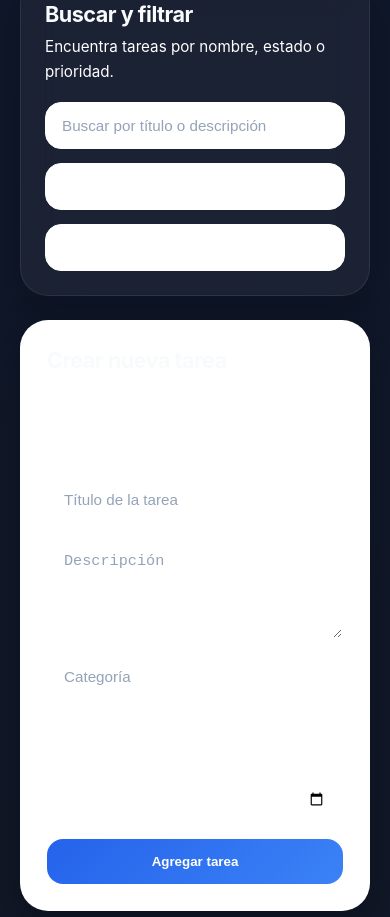
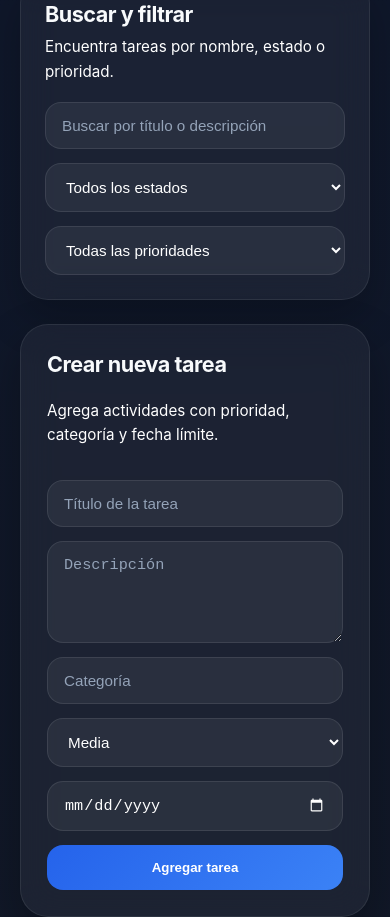
Before and after one commit to MrFredby/mi-app, a React (Vite) app: page / in a window 390 px wide. Shown: the part 862-1779 px from the top of the page. Built offline with nearby package versions, Linux system fonts and the light colour scheme; no server answers.

Commit message:
Cambie de color de seleccion en la pagina rutaexpress

```diff
--- a/src/index.css
+++ b/src/index.css
@@ -1,33 +1,35 @@
 * {
   box-sizing: border-box;
   margin: 0;
-    padding: 0
+  padding: 0;
 }
 
 body {
+  min-height: 100vh;
+  font-family: -apple-system, BlinkMacSystemFont, "Segoe UI", sans-serif;
   color: #f8fafc;
-    background: radial-gradient(circle at 0 0,#3b82f629,#0000 28%),radial-gradient(circle at 100% 0,#7cc0ff14,#0000 20%),linear-gradient(#081120,#0f172a 45%,#111827 100%);
-    min-height: 100vh;
-    font-family: -apple-system,BlinkMacSystemFont,Segoe UI,sans-serif
+  background: radial-gradient(circle at 0 0, #3b82f629, transparent 28%),
+              radial-gradient(circle at 100% 0, #7cc0ff14, transparent 20%),
+              linear-gradient(#081120, #0f172a 45%, #111827 100%);
 }
 
 #root {
-    min-height: 100vh
+  min-height: 100vh;
 }
 
 .app-container {
   min-height: 100vh;
-    padding: 42px 20px
+  padding: 42px 20px;
 }
 
 .app-wrapper {
   max-width: 1240px;
-    margin: 0 auto
+  margin: 0 auto;
 }
 
 .app-header {
   text-align: center;
-    margin-bottom: 34px
+  margin-bottom: 34px;
 }
 
 .app-badge {
@@ -37,16 +39,16 @@ body {
   border-radius: 999px;
   margin-bottom: 16px;
   padding: 10px 16px;
-    font-size: .9rem;
+  font-size: 0.9rem;
   font-weight: 600;
-    display: inline-block
+  display: inline-block;
 }
 
 .app-header h1 {
   letter-spacing: -1.8px;
   margin-bottom: 12px;
-    font-size: clamp(2.6rem,5vw,4rem);
-    line-height: 1
+  font-size: clamp(2.6rem, 5vw, 4rem);
+  line-height: 1;
 }
 
 .app-header p {
@@ -54,196 +56,179 @@ body {
   max-width: 760px;
   margin: 0 auto;
   font-size: 1.04rem;
-    line-height: 1.7
+  line-height: 1.7;
 }
 
 .stats-grid {
-    grid-template-columns: repeat(4,1fr);
+  display: grid;
+  grid-template-columns: repeat(4, 1fr);
   gap: 18px;
   margin-bottom: 30px;
-    display: grid
 }
 
 .stat-card {
   text-align: left;
+  backdrop-filter: blur(18px);
   -webkit-backdrop-filter: blur(18px);
-    backdrop-filter: blur(18px);
   border: 1px solid #ffffff17;
   border-radius: 24px;
   padding: 24px;
-    transition: transform .3s,box-shadow .3s;
+  transition: transform 0.3s, box-shadow 0.3s;
   position: relative;
   overflow: hidden;
-    box-shadow: 0 18px 40px #00000038
+  box-shadow: 0 18px 40px #00000038;
 }
 
 .stat-card:hover {
   transform: translateY(-6px);
-    box-shadow: 0 24px 46px #00000047
+  box-shadow: 0 24px 46px #00000047;
 }
 
 .stat-card-total {
-    background: linear-gradient(135deg,#2563eb2e,#ffffff0a)
+  background: linear-gradient(135deg, #2563eb2e, #ffffff0a);
 }
 
 .stat-card-pending {
-    background: linear-gradient(135deg,#94a3b833,#ffffff0a)
+  background: linear-gradient(135deg, #94a3b833, #ffffff0a);
 }
 
 .stat-card-progress {
-    background: linear-gradient(135deg,#3b82f633,#ffffff0a)
+  background: linear-gradient(135deg, #3b82f633, #ffffff0a);
 }
 
 .stat-card-completed {
-    background: linear-gradient(135deg,#10b98133,#ffffff0a)
+  background: linear-gradient(135deg, #10b98133, #ffffff0a);
 }
 
 .stat-label {
   color: #cbd5e1;
   margin-bottom: 16px;
-    font-size: .92rem;
+  font-size: 0.92rem;
   font-weight: 600;
-    display: inline-block
+  display: inline-block;
 }
 
 .stat-card p {
   color: #fff;
   font-size: 2.2rem;
   font-weight: 700;
-    line-height: 1
+  line-height: 1;
 }
 
 .filter-bar {
+  backdrop-filter: blur(18px);
   -webkit-backdrop-filter: blur(18px);
-    backdrop-filter: blur(18px);
   background: #ffffff0d;
   border: 1px solid #ffffff14;
   border-radius: 28px;
   margin-bottom: 24px;
   padding: 24px;
-    box-shadow: 0 18px 44px #00000038
+  box-shadow: 0 18px 44px #00000038;
 }
 
 .filter-controls {
+  display: grid;
   grid-template-columns: 1.4fr 1fr 1fr;
   gap: 14px;
-    display: grid
 }
 
 .filter-controls input,
-.filter-controls select {
+.filter-controls select,
+.task-form input,
+.task-form textarea,
+.task-form select {
+  width: 100%;
+  padding: 14px 16px;
+  font-size: 0.95rem;
   color: #ffffff;
-    background: #ffffff;
-    border: 1px solid #ffffff;
+  background: #ffffff0f;
+  border: 1px solid #ffffff17;
   border-radius: 16px;
   outline: none;
-    width: 100%;
-    padding: 14px 16px;
-    font-size: .95rem;
-    appearance: none;
-    -webkit-appearance: none;
-    -moz-appearance: none;
 }
 
-/* AQUÍ ESTÁ EL ARREGLO IMPORTANTE */
-.filter-controls select option {
-    background: #0f172a;
-    color: #f8fafc;
+.filter-controls input::placeholder,
+.task-form input::placeholder,
+.task-form textarea::placeholder {
+  color: #94a3b8;
 }
 
-.filter-controls input::placeholder {
-    color: #94a3b8
+.filter-controls select option,
+.task-form select option {
+  background: #0f172a;
+  color: #ffffff;
+}
+
+.task-form input[type="date"] {
+  color: #ffffff;
+}
+
+.task-form input[type="date"]::-webkit-calendar-picker-indicator {
+  filter: invert(1);
 }
 
 .app-grid {
+  display: grid;
   grid-template-columns: 380px 1fr;
   align-items: start;
   gap: 24px;
-    display: grid
 }
 
 .task-form,
 .task-list {
+  backdrop-filter: blur(18px);
   -webkit-backdrop-filter: blur(18px);
-    backdrop-filter: blur(18px);
-    background: #ffffff;
+  background: #ffffff0d;
   border: 1px solid #ffffff14;
   border-radius: 28px;
   padding: 26px;
-    box-shadow: 0 18px 44px #00000047
+  box-shadow: 0 18px 44px #00000047;
 }
 
 .section-heading {
-    letter-spacing: -.5px;
+  letter-spacing: -0.5px;
   margin-bottom: 8px;
-    font-size: 1.35rem
+  font-size: 1.35rem;
 }
 
 .section-subtext {
   color: #ffffff;
   margin-bottom: 18px;
-    font-size: .95rem;
-    line-height: 1.6
+  font-size: 0.95rem;
+  line-height: 1.6;
 }
 
 .task-form {
+  display: flex;
   flex-direction: column;
   gap: 14px;
-    display: flex
-}
-
-.task-form input,
-.task-form textarea,
-.task-form select {
-    color: #f8fafc;
-    background: #ffffff0f;
-    border: 1px solid #ffffff17;
-    border-radius: 16px;
-    outline: none;
-    width: 100%;
-    padding: 14px 16px;
-    font-size: .95rem;
-    appearance: none;
-    -webkit-appearance: none;
-    -moz-appearance: none;
-}
-
-/* AQUÍ TAMBIÉN */
-.task-form select option {
-    background: #0f172a;
-    color: #f8fafc;
-}
-
-.task-form input::placeholder,
-.task-form textarea::placeholder {
-    color: #94a3b8
 }
 
 .task-form button {
   color: #fff;
   cursor: pointer;
-    background: linear-gradient(135deg,#2563eb,#3b82f6);
+  background: linear-gradient(135deg, #2563eb, #3b82f6);
   border: none;
   border-radius: 16px;
   padding: 15px 18px;
-    font-weight: 700
+  font-weight: 700;
 }
 
 .form-actions {
+  display: flex;
   flex-wrap: wrap;
   gap: 12px;
-    display: flex
 }
 
 .form-actions button {
-    flex: 1
+  flex: 1;
 }
 
 .secondary-btn {
-    color: #f8fafc!important;
-    box-shadow: none!important;
-    background: #ffffff0f!important;
-    border: 1px solid #ffffff1f!important
+  color: #f8fafc !important;
+  box-shadow: none !important;
+  background: #ffffff0f !important;
+  border: 1px solid #ffffff1f !important;
 }
 
 .task-card {
@@ -251,21 +236,21 @@ body {
   border: 1px solid #ffffff14;
   border-radius: 22px;
   margin-bottom: 16px;
-    padding: 20px
+  padding: 20px;
 }
 
 .task-card-top {
+  display: flex;
   justify-content: space-between;
   align-items: center;
   gap: 12px;
   margin-bottom: 10px;
-    display: flex
 }
 
 .task-card-buttons {
+  display: flex;
   flex-wrap: wrap;
   gap: 10px;
-    display: flex
 }
 
 .edit-btn {
@@ -275,7 +260,7 @@ body {
   border: none;
   border-radius: 12px;
   padding: 10px 14px;
-    font-weight: 600
+  font-weight: 600;
 }
 
 .task-card-top button {
@@ -285,19 +270,19 @@ body {
   border: none;
   border-radius: 12px;
   padding: 10px 14px;
-    font-weight: 600
+  font-weight: 600;
 }
 
 .task-card p {
   color: #cbd5e1;
   margin-bottom: 14px;
-    line-height: 1.6
+  line-height: 1.6;
 }
 
 .task-meta {
+  display: flex;
   flex-wrap: wrap;
   gap: 10px;
-    display: flex
 }
 
 .task-meta span {
@@ -305,14 +290,14 @@ body {
   background: #7cc0ff1a;
   border-radius: 999px;
   padding: 8px 10px;
-    font-size: .83rem
+  font-size: 0.83rem;
 }
 
 .task-actions-row {
+  display: flex;
   flex-wrap: wrap;
   gap: 10px;
   margin-top: 18px;
-    display: flex
 }
 
 .status-btn {
@@ -322,52 +307,47 @@ body {
   border: none;
   border-radius: 12px;
   padding: 10px 14px;
-    font-weight: 600
+  font-weight: 600;
 }
 
 .priority-badge.priority-low {
   color: #86efac;
-    background: #22c55e24
+  background: #22c55e24;
 }
 
 .priority-badge.priority-medium {
   color: #fde68a;
-    background: #eab30824
+  background: #eab30824;
 }
 
 .priority-badge.priority-high {
   color: #fca5a5;
-    background: #ef444424
+  background: #ef444424;
 }
 
 .status-pending {
-    border-left: 4px solid #94a3b8
+  border-left: 4px solid #94a3b8;
 }
 
 .status-in-progress {
-    border-left: 4px solid #60a5fa
+  border-left: 4px solid #60a5fa;
 }
 
 .status-completed {
-    border-left: 4px solid #34d399
+  border-left: 4px solid #34d399;
 }
 
 .empty-state {
   color: #94a3b8;
   text-align: center;
   padding: 34px 0;
-    font-size: 1rem
+  font-size: 1rem;
 }
 
-@media (width<=900px) {
-    .stats-grid,.app-grid,.filter-controls {
-        grid-template-columns: 1fr
+@media (max-width: 900px) {
+  .stats-grid,
+  .app-grid,
+  .filter-controls {
+    grid-template-columns: 1fr;
   }
 }
-.filter-controls select,
-.task-form select,
-.filter-controls input,
-.task-form input,
-.task-form textarea {
-    color: #ffffff !important;
-}
```
Lines whose indentation alone changed are shown as unchanged.
